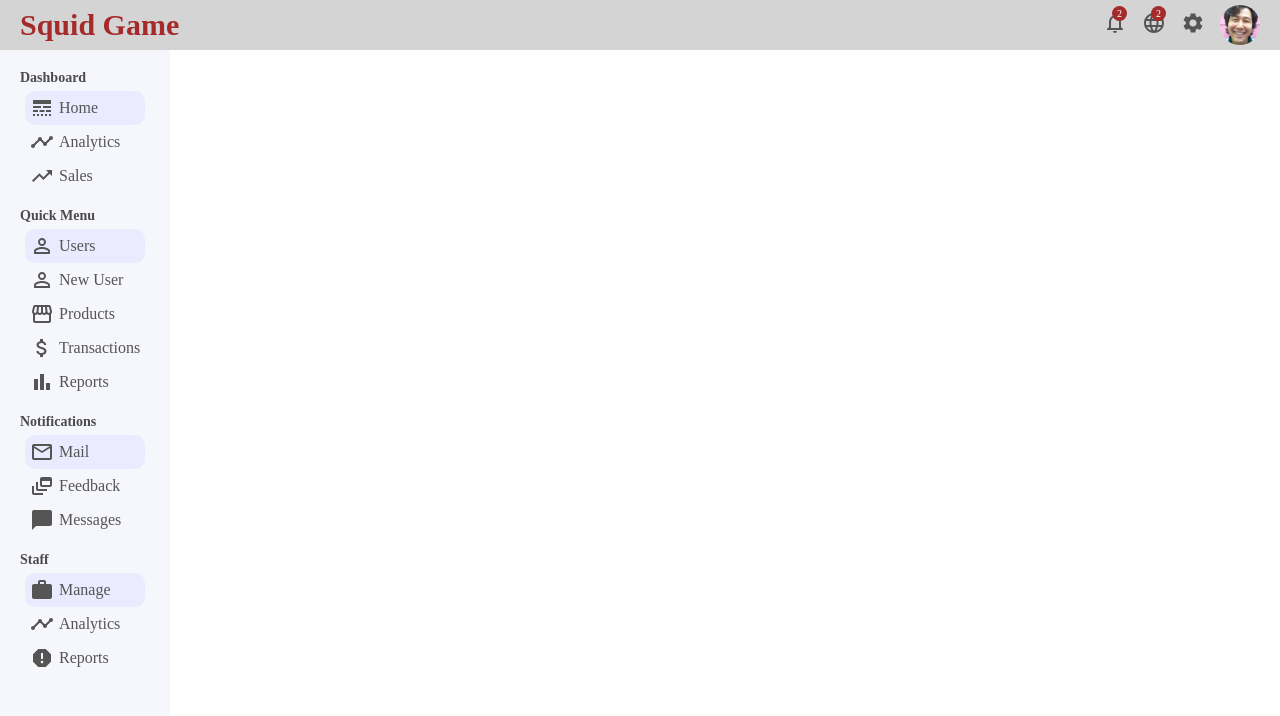
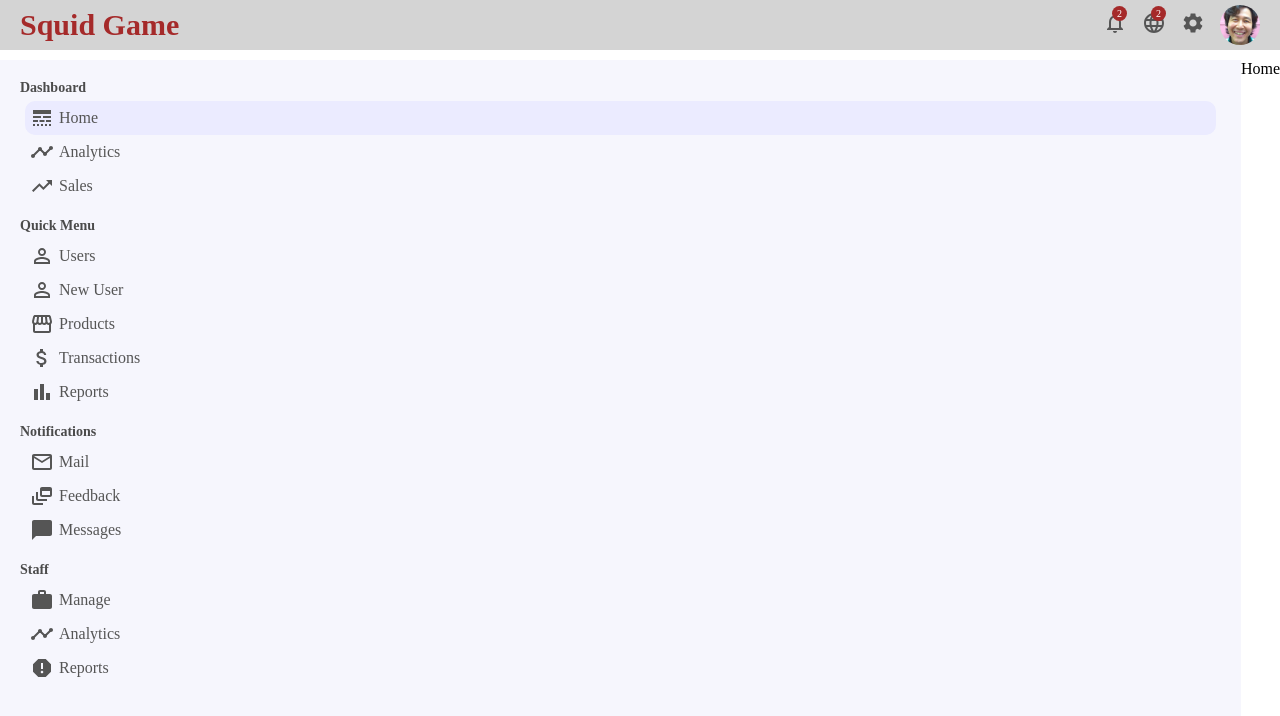
Before and after one commit to esrafil418/dashboard-admin, a React (Vite) app: page / in a window 1280 px wide. Shown: the top 716 px of the page. Built offline with nearby package versions, Linux system fonts and the light colour scheme.

Commit message:
feat: Fix routing and positions

```diff
--- a/src/components/topbar/Topbar.css
+++ b/src/components/topbar/Topbar.css
@@ -8,7 +8,7 @@
   width: 100%;
   height: 50px;
   background-color: #d4d4d4;
-  position: fixed;
+  position: sticky;
   top: 0;
   z-index: 456;
 }
--- a/src/components/topbar/sidebar/SideBar.css
+++ b/src/components/topbar/sidebar/SideBar.css
@@ -2,7 +2,7 @@
   flex: 1;
   height: calc(100% - 50px);
   background-color: rgb(246, 246, 253);
-  position: fixed;
+  position: sticky;
   top: 50px;
 }
 
--- a/src/components/topbar/sidebar/SideBar.jsx
+++ b/src/components/topbar/sidebar/SideBar.jsx
@@ -13,6 +13,7 @@
   WorkOutlined,
   Report,
 } from "@mui/icons-material";
+import { Link } from "react-router-dom";
 
 export default function SideBar() {
   return (
@@ -21,10 +22,12 @@
         <div className="sidebarMenu">
           <h3 className="sidebarTitle">Dashboard</h3>
           <ul className="sidebarList">
+            <Link to="/" className="link">
               <li className="sidebarListItem active">
                 <LineStyle className="sidebarIcon" />
                 Home
               </li>
+            </Link>
             <li className="sidebarListItem">
               <Timeline className="sidebarIcon" />
               Analytics
@@ -38,18 +41,24 @@
         <div className="sidebarMenu">
           <h3 className="sidebarTitle">Quick Menu</h3>
           <ul className="sidebarList">
-            <li className="sidebarListItem active">
+            <Link to="/users" className="link">
+              <li className="sidebarListItem">
                 <PermIdentity className="sidebarIcon" />
                 Users
               </li>
+            </Link>
+            <Link to="/newUser" className="link">
               <li className="sidebarListItem">
                 <PermIdentity className="sidebarIcon" />
                 New User
               </li>
+            </Link>
+            <Link to="/products" className="link">
               <li className="sidebarListItem">
                 <Storefront className="sidebarIcon" />
                 Products
               </li>
+            </Link>
             <li className="sidebarListItem">
               <AttachMoney className="sidebarIcon" />
               Transactions
@@ -63,7 +72,7 @@
         <div className="sidebarMenu">
           <h3 className="sidebarTitle">Notifications</h3>
           <ul className="sidebarList">
-            <li className="sidebarListItem active">
+            <li className="sidebarListItem">
               <MailOutlined className="sidebarIcon" />
               Mail
             </li>
@@ -80,7 +89,7 @@
         <div className="sidebarMenu">
           <h3 className="sidebarTitle">Staff</h3>
           <ul className="sidebarList">
-            <li className="sidebarListItem active">
+            <li className="sidebarListItem">
               <WorkOutlined className="sidebarIcon" />
               Manage
             </li>
--- a/src/routes.jsx
+++ b/src/routes.jsx
@@ -5,8 +5,8 @@
 
 let routes = [
   { path: "/", element: <Home /> },
-  { path: "users", element: <UserList /> },
-  { path: "newUser", element: <NewUser /> },
+  { path: "/users", element: <UserList /> },
+  { path: "/newUser", element: <NewUser /> },
   { path: "/products", element: <Products /> },
 ];
 
```
Also changed, not shown: src/components/topbar/features/Features.css (added), src/components/topbar/features/Features.jsx (added). Lines whose indentation alone changed are shown as unchanged.
